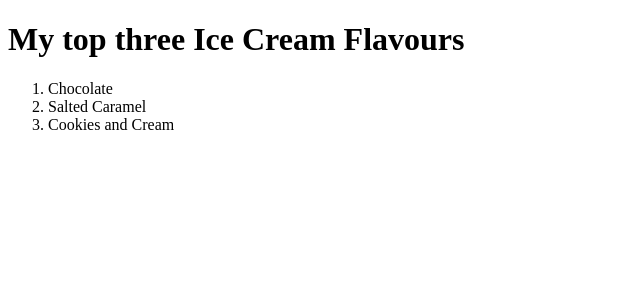
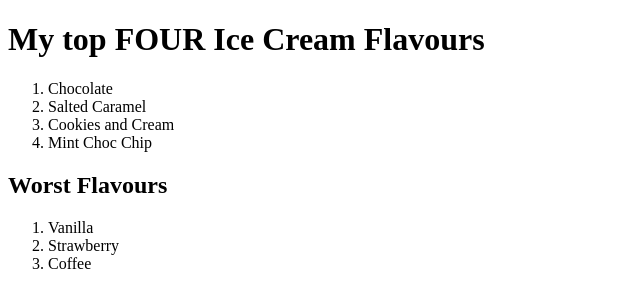
Before and after one commit to laisjmvet/lap1, a plain HTML site: page index.html in a window 1280 px wide. Shown: the whole page, without its empty margins (0-640 px from the left). Drawn offline with Linux system fonts and the light colour scheme.

Commit message:
Added bad flavours

```diff
--- a/index.html
+++ b/index.html
@@ -7,11 +7,18 @@
     <title>Top 3</title>
 </head>
 <body>
-    <h1>My top three Ice Cream Flavours</h1>
+    <h1>My top FOUR Ice Cream Flavours</h1>
     <ol>
         <li>Chocolate</li>
         <li>Salted Caramel</li>
         <li>Cookies and Cream</li>
+        <li>Mint Choc Chip</li>
+    </ol>
+    <h2>Worst Flavours</h2>
+    <ol>
+        <li>Vanilla</li>
+        <li>Strawberry</li>
+        <li>Coffee</li>
     </ol>
 </body>
 </html>
```
